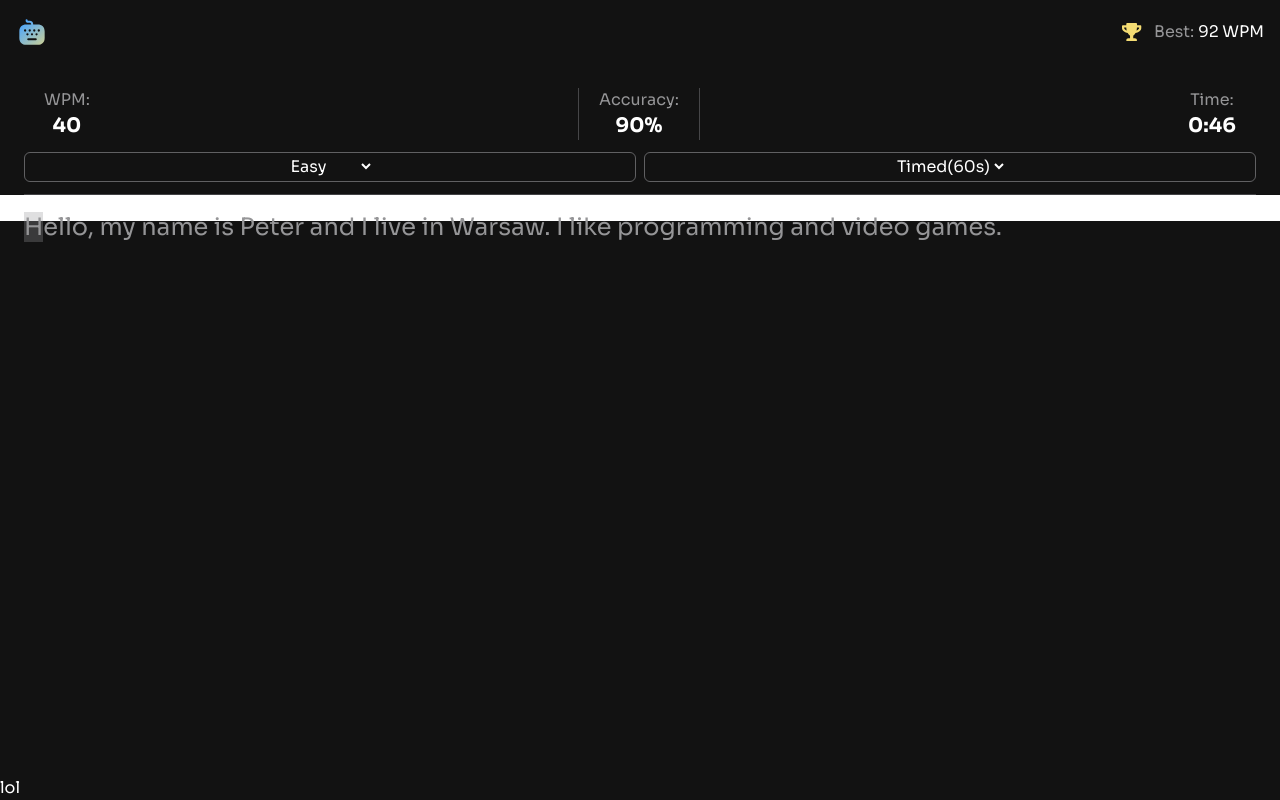
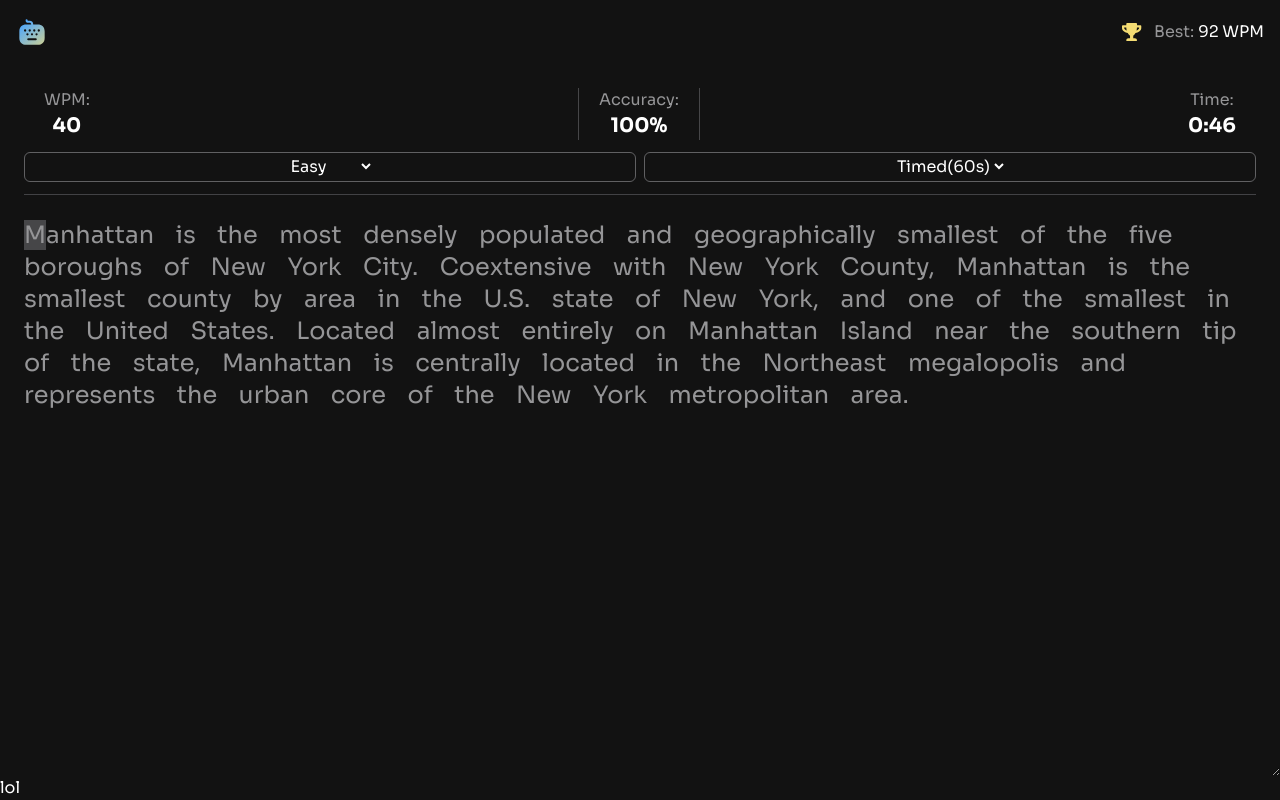
Before and after one commit to p-glazowski/type-racer, a Next.js app: page / in a window 1280 px wide. Built offline with nearby package versions, Linux system fonts and the light colour scheme.

Commit message:
accu and mistakes implemented

```diff
--- a/app/page.tsx
+++ b/app/page.tsx
@@ -10,41 +10,87 @@ import InputSelect from '@/components/Inputs/InputSelect';
 import Select from '@/components/Inputs/Option';
 import Option from '@/components/Inputs/Option';
 import TextField from '@/components/TextField';
-import { Span } from 'next/dist/trace';
-import { useState } from 'react';
+import { useEffect, useState } from 'react';
 
 export default function Page() {
-  const [wordNow, setWordNow] = useState(0);
-  const letters = 'qwertyuiopasdfghjklzxcvbnm,. ';
-  const [typedLetters, setTypedLetters] = useState<string>();
-  console.log(typedLetters);
+  const [letterNumber, setLetterNumber] = useState(0);
+  let id = 0;
   const text =
-    'Hello, my name is Peter and I live in Warsaw. I like programming and video games.';
+    'Manhattan is the most densely populated and geographically smallest of the five boroughs of New York City. Coextensive with New York County, Manhattan is the smallest county by area in the U.S. state of New York, and one of the smallest in the United States. Located almost entirely on Manhattan Island near the southern tip of the state, Manhattan is centrally located in the Northeast megalopolis and represents the urban core of the New York metropolitan area.';
+  const [textSplit, setTextSplit] = useState(
+    text.split('').map((letter) => {
+      return {
+        id: id++,
+        typed: false,
+        correct: false,
+        letter: letter,
+        firstTyped: false,
+        firstMistake: false,
+      };
+    }),
+  );
 
-  const writtenText = text.split('');
-  const wordtestx = [
-    { id: 0, typed: true, correct: true, letter: 'L' },
-    { id: 1, typed: true, correct: false, letter: 'o' },
-    { id: 2, typed: false, correct: true, letter: 'L' },
-  ];
+  const accu = (
+    (textSplit.filter((letter) => !letter.firstMistake && letter.typed).length /
+      textSplit.filter((letter) => letter.firstTyped).length) *
+    100
+  ).toFixed(0);
+  console.log(accu === 'NaN' ? 'yes' : 'no');
 
-  let id = 0;
+  function handleKeys(e) {
+    if (e.key === 'Shift') {
+      return;
+    }
 
-  const wordTest = text.split('').map((letter) => {
-    return { id: id++, typed: false, correct: false, letter: letter };
-  });
+    if (letterNumber > 0 && textSplit[letterNumber - 1].correct === false) {
+      if (e.key === 'Backspace') {
+        setLetterNumber((pS) => (pS === 0 ? 0 : pS - 1));
+        setTextSplit((pS) =>
+          pS.map((letter) =>
+            letter.id === letterNumber - 1
+              ? { ...letter, typed: false, correct: false }
+              : letter,
+          ),
+        );
+        return;
+      }
+      return;
+    }
+
+    if (e.key === 'Backspace') {
+      return;
+    }
+
+    if (e.key === textSplit[letterNumber].letter) {
+      setTextSplit((pS) =>
+        pS.map((letter) =>
+          letter.id === letterNumber
+            ? { ...letter, correct: true, typed: true, firstTyped: true }
+            : letter,
+        ),
+      );
+      setLetterNumber((pS) => pS + 1);
+    }
+
+    if (e.key !== textSplit[letterNumber].letter) {
+      setTextSplit((pS) =>
+        pS.map((letter) =>
+          letter.id === letterNumber
+            ? {
+                ...letter,
+                correct: false,
+                typed: true,
+                firstMistake: true,
+                firstTyped: true,
+              }
+            : letter,
+        ),
+      );
+      setLetterNumber((pS) => pS + 1);
+    }
+  }
 
   //EVERY TEXT CHANGED INTO ARRAY WITH OBJECT WITH EACH LETTER ABOVE, WE SHOW THE TEXT AND HAVE FUNCTION THAT CHECKS IF OUR TYPED OBJECT WITH ID SAME AND THE SAME LETTER IS IN THE SAME POSITION MAYBE?
-
-  function pressDown(e) {
-    if (e.key === 'Backspace') {
-      setWordNow((pS) => (pS === 0 ? pS : pS - 1));
-    }
-
-    if (letters.split('').includes(e.key)) {
-      setWordNow((pS) => pS + 1);
-    }
-  }
 
   return (
     <main className="flex flex-col flex-1">
@@ -56,7 +102,7 @@ export default function Page() {
           </ScoreBox>
           <ScoreBox borders={true}>
             <ScoreTitle>Accuracy:</ScoreTitle>
-            <ScoreNumber>90%</ScoreNumber>
+            <ScoreNumber>{accu === 'NaN' ? '100' : accu}%</ScoreNumber>
           </ScoreBox>
           <ScoreBox>
             <ScoreTitle>Time:</ScoreTitle>
@@ -76,7 +122,44 @@ export default function Page() {
           </InputSelect>
         </OptionContainer>
       </TopContainer>
-      {/*
+
+      <div className="flex-1 relative flex pt-6">
+        <div className="absolute px-6">
+          {textSplit.map((letter) => (
+            <span
+              key={letter.id}
+              className={`text-2xl ${letter.typed ? (letter.correct ? 'text-my-green-500' : 'text-my-red-500 bg-my-red-500/50') : 'text-my-neutral-400'} ${letter.id === letterNumber ? 'bg-my-neutral-400/40' : ''} ${letter.letter === ' ' ? 'px-1 mx-1' : ''}`}
+            >
+              {letter.letter}
+            </span>
+          ))}
+        </div>
+        <textarea
+          className="w-full z-20 text-transparent"
+          spellCheck="false"
+          autoCapitalize="off"
+          onKeyDown={(e) => {
+            handleKeys(e);
+          }}
+        ></textarea>
+      </div>
+    </main>
+  );
+}
+
+{
+  /*       {wordTest.map((letter) => (
+            <span
+              key={letter.id}
+              className={`${letter.typed ? (letter.correct ? 'text-my-green-500' : 'text-my-red-500') : 'text-my-neutral-400'} ${wordNow >= letter.id && !letter.typed ? 'bg-my-neutral-400/30' : ''} text-2xl`}
+            >
+              {letter.letter}
+            </span>
+          ))} */
+}
+
+{
+  /*
       <TextField>
         {wordTest.map((letter) => (
           <span
@@ -86,26 +169,5 @@ export default function Page() {
             {letter.letter}
           </span>
         ))}
-      </TextField> */}
-      <div className="flex-1 relative">
-        <div className="absolute left-6 right-6 top-4">
-          {' '}
-          {wordTest.map((letter) => (
-            <span
-              key={letter.id}
-              className={`${letter.typed ? (letter.correct ? 'text-my-green-500' : 'text-my-red-500') : 'text-my-neutral-400'} ${wordNow >= letter.id && !letter.typed ? 'bg-my-neutral-400/30' : ''} text-2xl`}
-            >
-              {letter.letter}
-            </span>
-          ))}
-        </div>
-        <input
-          className="w-full text-black border-white  bg-white border"
-          onChange={(e) => {
-            setTypedLetters((pS) => e.target.value);
-          }}
-        ></input>
-      </div>
-    </main>
-  );
+      </TextField> */
 }
```
